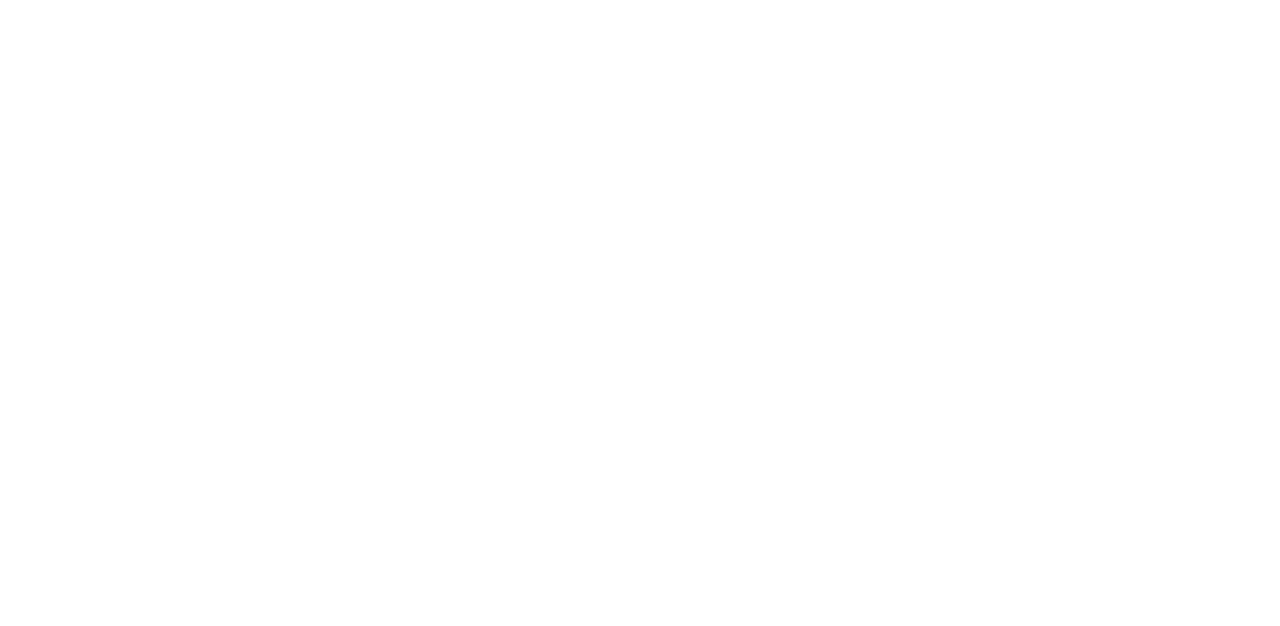
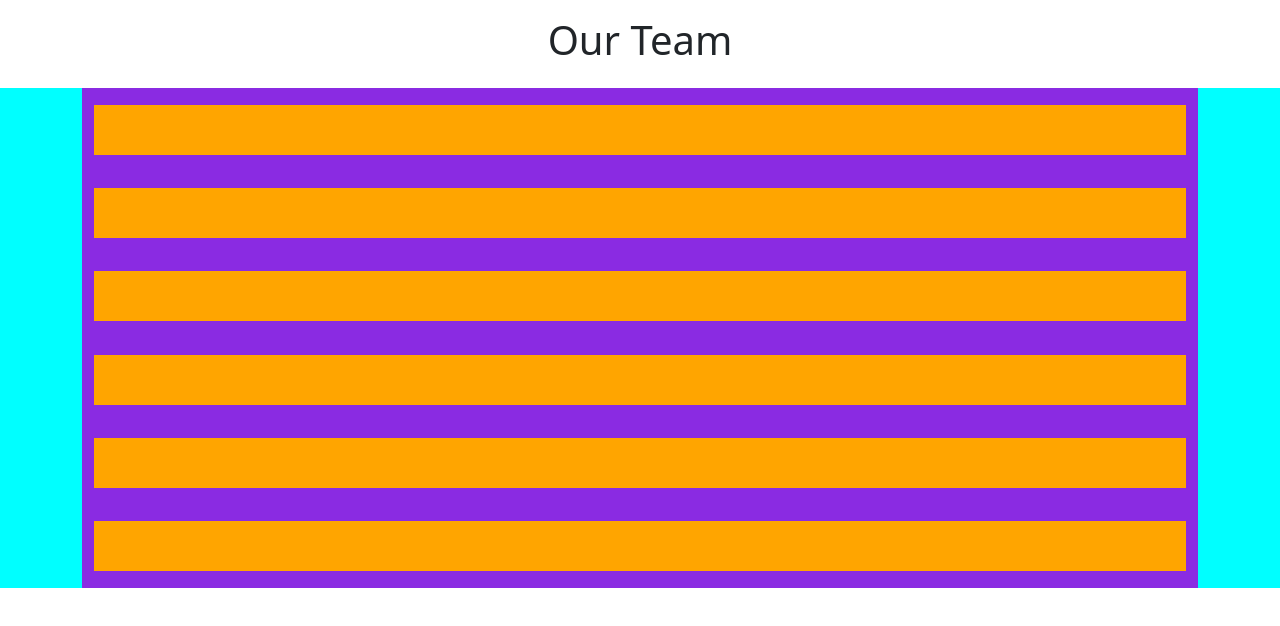
Before and after one commit to Pacciatore/js-our-team, a plain HTML site: page index.html in a window 1280 px wide. Drawn offline with nearby package versions, Linux system fonts and the light colour scheme.

Commit message:
classe debug + progetto html

```diff
--- a/css/style.css
+++ b/css/style.css
@@ -0,0 +1,15 @@
+/* DEBUGGER */
+.debug main {
+    background-color: aqua;
+}
+
+.debug #team-display {
+    min-height: 500px;
+    background-color: blueviolet;
+}
+
+.debug #team-display>div {
+    min-height: 50px;
+    min-width: 50px;
+    background-color: orange;
+}
--- a/index.html
+++ b/index.html
@@ -27,7 +27,32 @@
     <title>Our Team</title>
 </head>
 
-<body>
+<body class="debug">
+
+    <!-- Intestazione pagina con titolo -->
+    <header>
+        <div class="container">
+            <h1 class="p-3 text-center">Our Team</h1>
+        </div>
+    </header>
+
+    <!-- Contenuto principale -->
+    <main>
+
+        <div class="container">
+
+            <div id="team-display" class="container d-flex justify-content-around align-items-center flex-wrap">
+                <div class="col-12"></div>
+                <div class="col-12"></div>
+                <div class="col-12"></div>
+                <div class="col-12"></div>
+                <div class="col-12"></div>
+                <div class="col-12"></div>
+            </div>
+
+        </div>
+
+    </main>
 
 </body>
 
```
